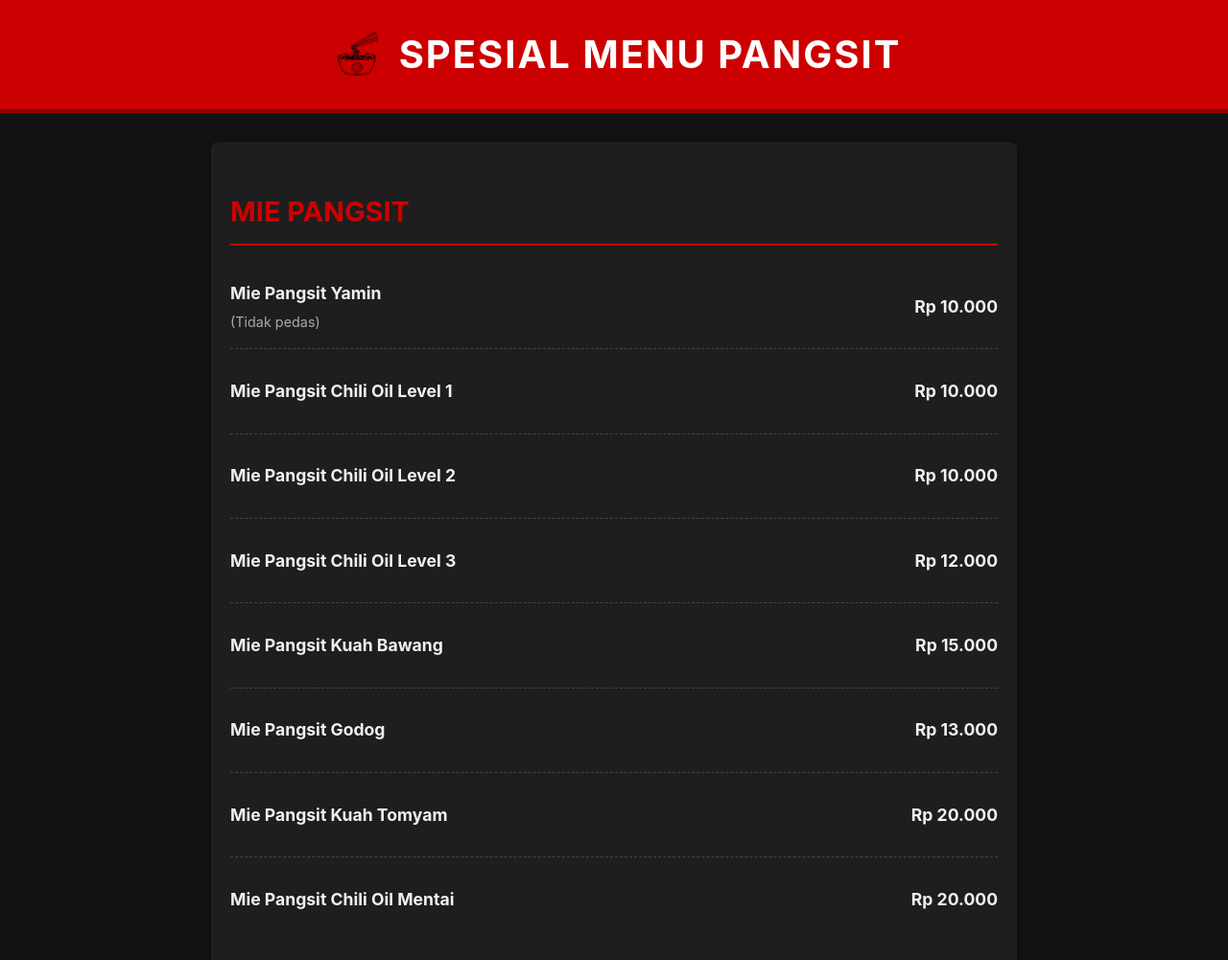
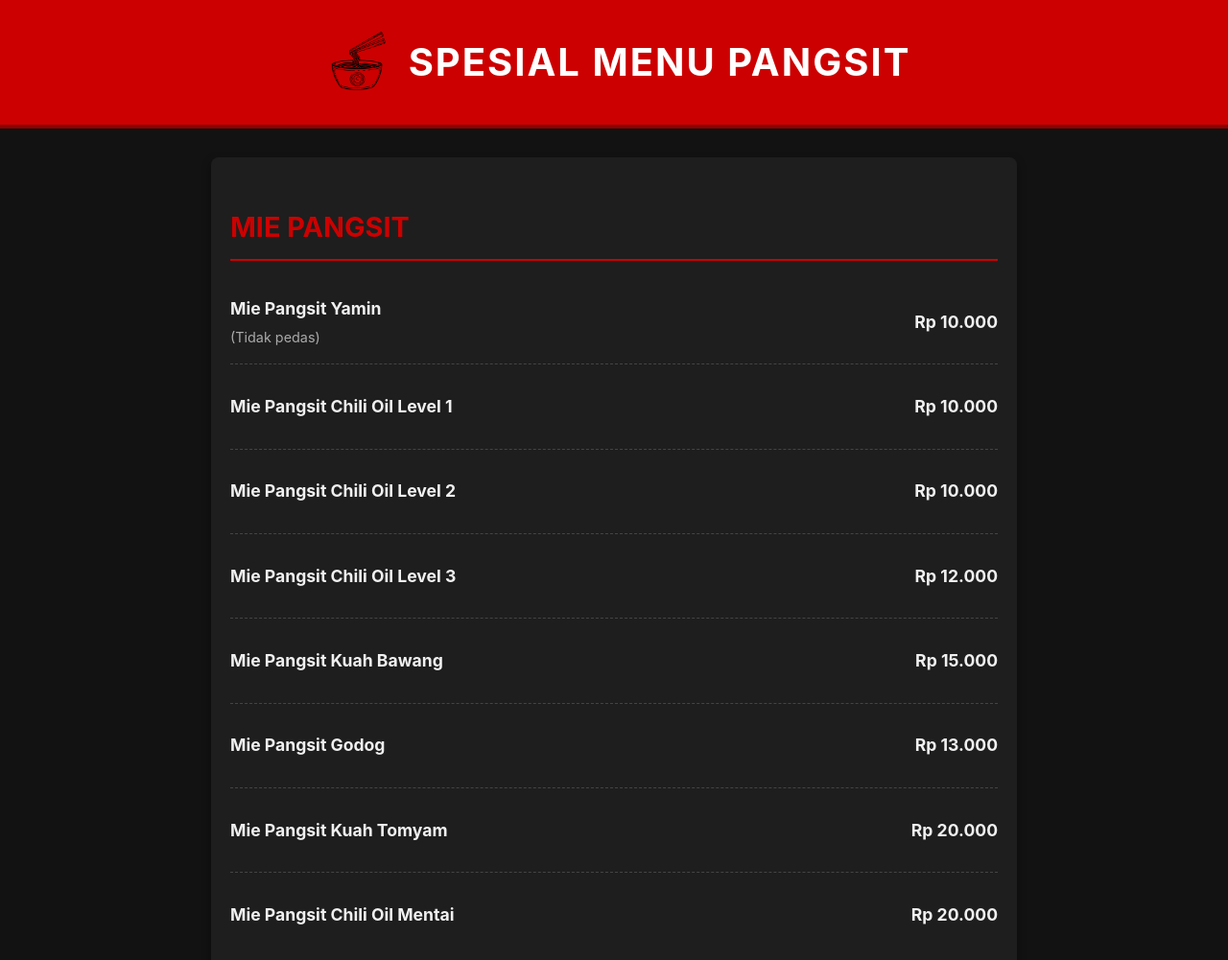
Before and after one commit to ZyreX-art/pangsit, a plain HTML site: page index.html in a window 1280 px wide. Shown: the top 1001 px of the page at 96% size. Drawn offline with Linux system fonts and the light colour scheme.

Commit message:
Update index.html

```diff
--- a/index.html
+++ b/index.html
@@ -29,7 +29,7 @@
         }
 
         header .logo {
-            height: 60px; /* Tinggi logo */
+            height: 80px; /* Tinggi logo */
             width: auto; /* Lebar otomatis agar tidak distorsi */
             /* filter: drop-shadow(0 0 5px rgba(0,0,0,0.5)); Contoh bayangan jika perlu */
         }
@@ -313,4 +313,5 @@
     </footer>
 
 </body>
+
 </html>
```
